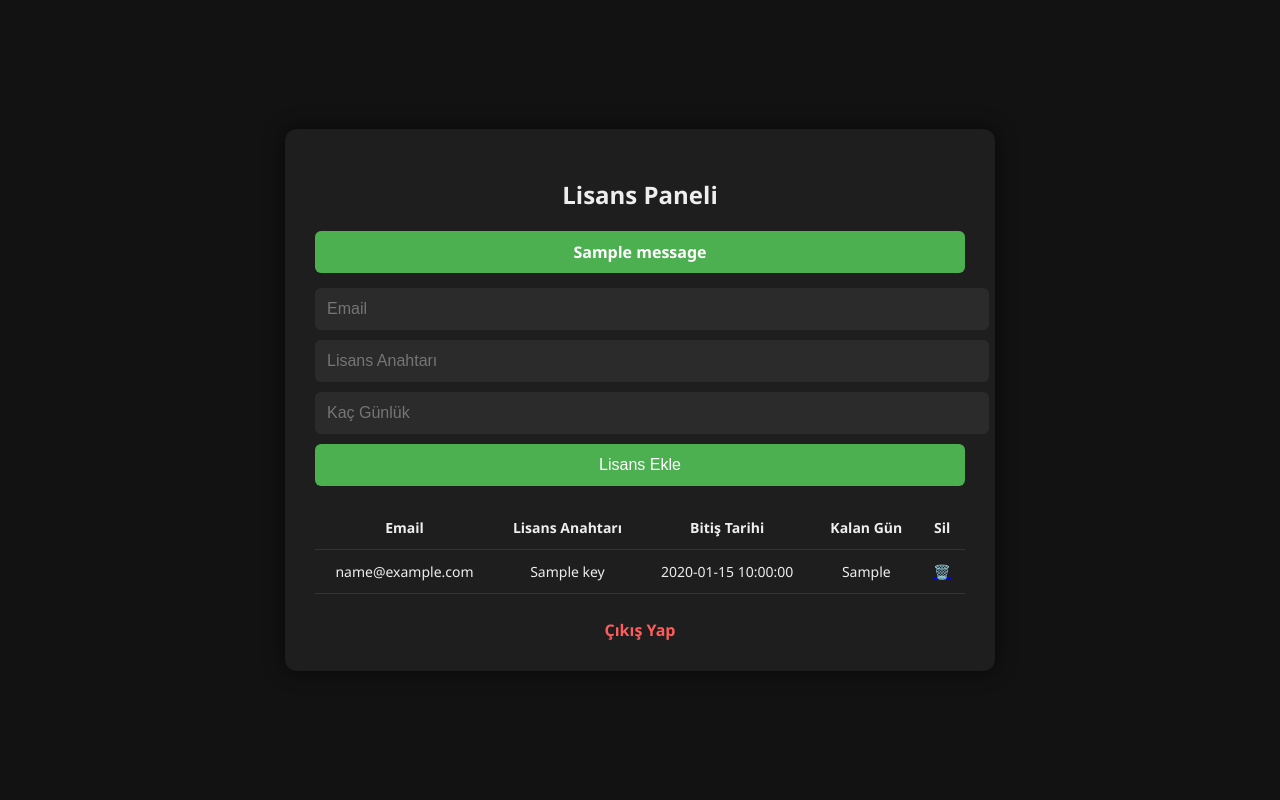
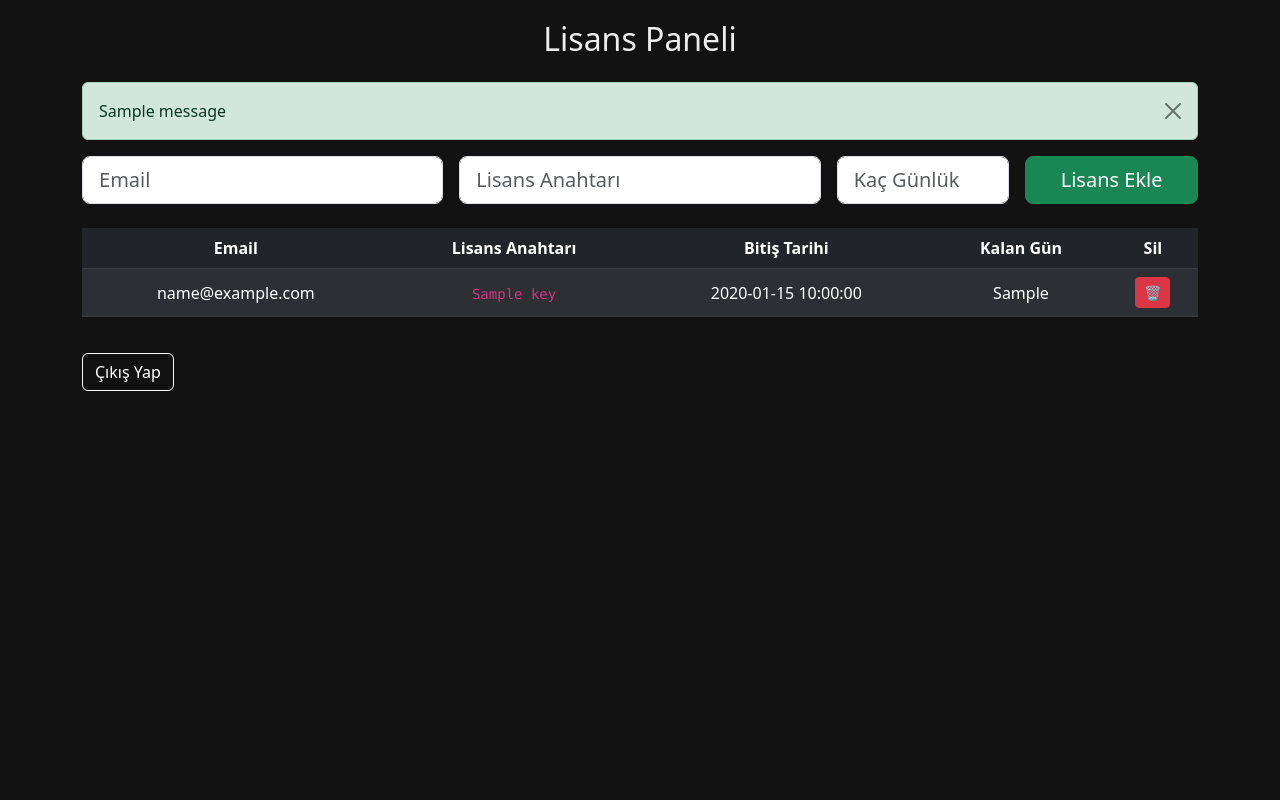
Before and after one commit to onlydead796/revolution_license_server, a Flask app: template templates/index.html in a window 1280 px wide. Run offline with Flask 3, Linux system fonts and the light colour scheme; the template is opened without the code that fills it: most values are stand-ins (such as "Sample title", 1, 10 or a date in 2020); one stand-in notice (Sample message) is shown; some libraries are stand-ins or nearby versions.

Commit message:
index.html

```diff
--- a/templates/index.html
+++ b/templates/index.html
@@ -2,29 +2,65 @@
 <html lang="tr">
 <head>
     <meta charset="UTF-8" />
+    <meta name="viewport" content="width=device-width, initial-scale=1" />
     <title>Lisans Paneli</title>
-    <link rel="stylesheet" href="/static/styles.css" />
+    <link href="https://cdn.jsdelivr.net/npm/bootstrap@5.3.0/dist/css/bootstrap.min.css" rel="stylesheet" />
+    <style>
+        body {
+            background: #121212;
+            color: #eee;
+            min-height: 100vh;
+            padding: 20px;
+        }
+        .expired {
+            background-color: #dc3545 !important; /* kırmızı */
+            color: white;
+        }
+        .warning {
+            background-color: #ffc107 !important; /* sarı */
+            color: black;
+        }
+        .logout {
+            color: #fff;
+            text-decoration: none;
+            margin-top: 20px;
+            display: inline-block;
+        }
+    </style>
 </head>
 <body>
-    <div class="panel-container">
-        <h2>Lisans Paneli</h2>
+
+<div class="container">
+    <h2 class="mb-4 text-center">Lisans Paneli</h2>
 
     {% with messages = get_flashed_messages(with_categories=true) %}
       {% if messages %}
         {% for category, message in messages %}
-              <div class="flash-message {{ category }}">{{ message }}</div>
+          <div class="alert alert-{{ category }} alert-dismissible fade show" role="alert">
+            {{ message }}
+            <button type="button" class="btn-close" data-bs-dismiss="alert" aria-label="Kapat"></button>
+          </div>
         {% endfor %}
       {% endif %}
     {% endwith %}
 
-        <form action="/add_license" method="POST" class="add-form">
-            <input type="email" name="email" placeholder="Email" required />
-            <input type="text" name="key" placeholder="Lisans Anahtarı" required />
-            <input type="number" name="days" placeholder="Kaç Günlük" required min="1" max="3650" />
-            <button type="submit">Lisans Ekle</button>
+    <form action="/add_license" method="POST" class="row g-3 mb-4 justify-content-center">
+        <div class="col-md-4 col-12">
+            <input type="email" name="email" class="form-control form-control-lg" placeholder="Email" required />
+        </div>
+        <div class="col-md-4 col-12">
+            <input type="text" name="key" class="form-control form-control-lg" placeholder="Lisans Anahtarı" required />
+        </div>
+        <div class="col-md-2 col-6">
+            <input type="number" name="days" class="form-control form-control-lg" placeholder="Kaç Günlük" required min="1" max="3650" />
+        </div>
+        <div class="col-md-2 col-6 d-grid">
+            <button type="submit" class="btn btn-success btn-lg">Lisans Ekle</button>
+        </div>
     </form>
 
-        <table>
+    <div class="table-responsive">
+        <table class="table table-striped table-dark align-middle text-center">
             <thead>
                 <tr>
                     <th>Email</th>
@@ -38,16 +74,23 @@
                 {% for lic in licenses %}
                 <tr class="{% if lic.days_left <= 0 %}expired{% elif lic.days_left <= 3 %}warning{% endif %}">
                     <td>{{ lic.email }}</td>
-                    <td>{{ lic.key }}</td>
+                    <td><code>{{ lic.key }}</code></td>
                     <td>{{ lic.expire_date }}</td>
                     <td>{{ lic.days_left }}</td>
-                    <td><a href="/delete_license/{{ lic.id }}">🗑️</a></td>
+                    <td>
+                        <a href="/delete_license/{{ lic.id }}" class="btn btn-danger btn-sm" onclick="return confirm('Lisansı silmek istediğinize emin misiniz?');" title="Sil">
+                            🗑️
+                        </a>
+                    </td>
                 </tr>
                 {% endfor %}
             </tbody>
         </table>
+    </div>
 
-        <a href="/logout" class="logout">Çıkış Yap</a>
+    <a href="/logout" class="logout btn btn-outline-light">Çıkış Yap</a>
 </div>
+
+<script src="https://cdn.jsdelivr.net/npm/bootstrap@5.3.0/dist/js/bootstrap.bundle.min.js"></script>
 </body>
 </html>
```
Lines whose indentation alone changed are shown as unchanged.
